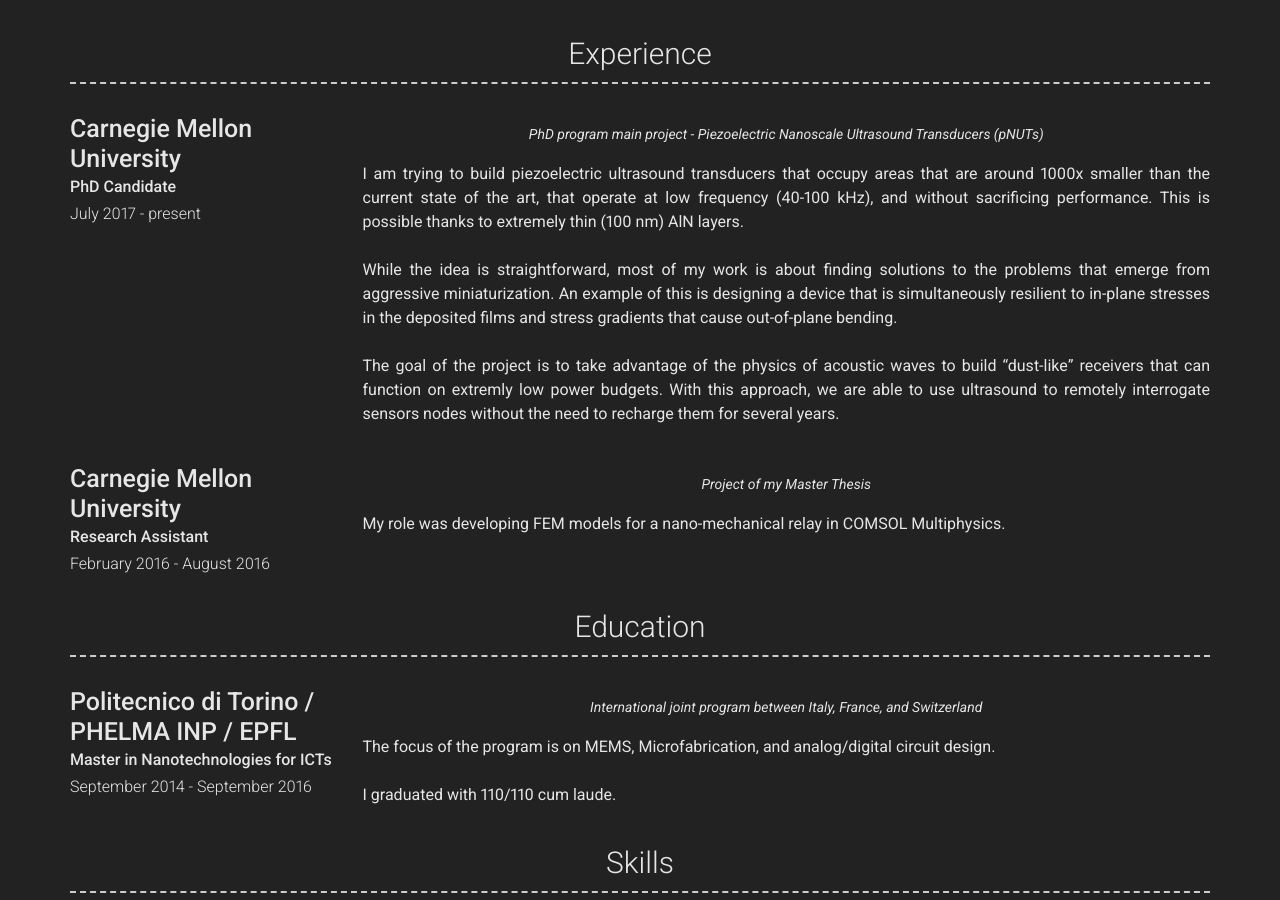
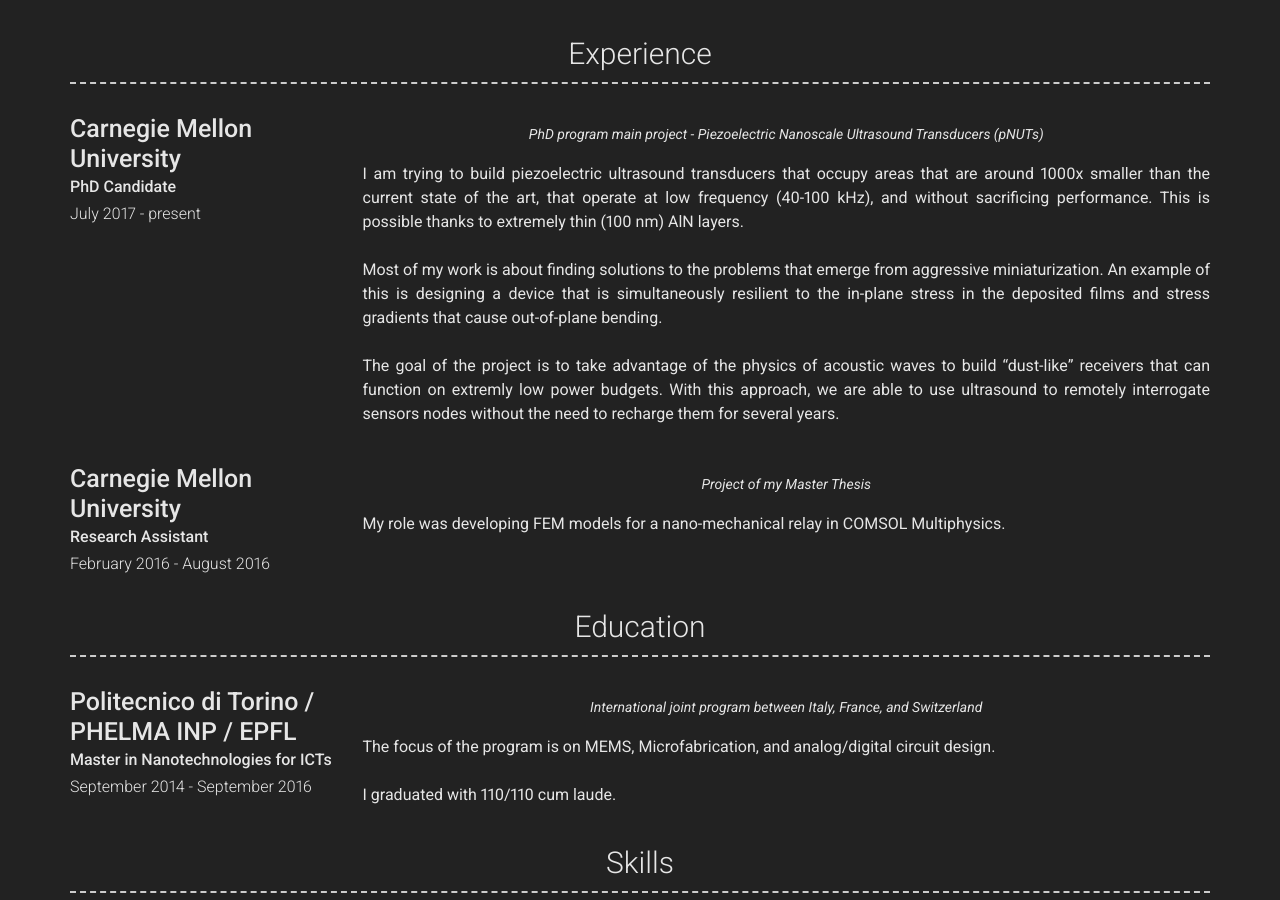
Before and after one commit to simeonipietro/pietrosimeoni.com, a Jekyll site: the page built from index.md, in a window 1280 px wide and 900 px high, scrolled down 493 px. Built offline with Jekyll 4.4.1, drawn with Linux system fonts in a browser that asks for light colours; nearby versions of some CDN libraries.

Commit message:
Update experience.yml

```diff
--- a/_data/experience.yml
+++ b/_data/experience.yml
@@ -12,9 +12,9 @@
     than the current state of the art, that operate at low frequency (40-100 kHz), and without sacrificing performance.
     This is possible thanks to extremely thin (100 nm) AlN layers.
     <br/><br/>
-    While the idea is straightforward, most of my work is about finding solutions to the problems that emerge
-    from aggressive miniaturization. An example of this is designing a device that is simultaneously resilient to in-plane
-    stresses in the deposited films and stress gradients that cause out-of-plane bending.
+    Most of my work is about finding solutions to the problems that emerge
+    from aggressive miniaturization. An example of this is designing a device that is simultaneously resilient to the in-plane
+    stress in the deposited films and stress gradients that cause out-of-plane bending.
     <br/><br/>
     The goal of the project is to take advantage of the physics of acoustic waves to build "dust-like" receivers that can function on
     extremly low power budgets. With this approach, we are able to use ultrasound to remotely interrogate sensors nodes
```
